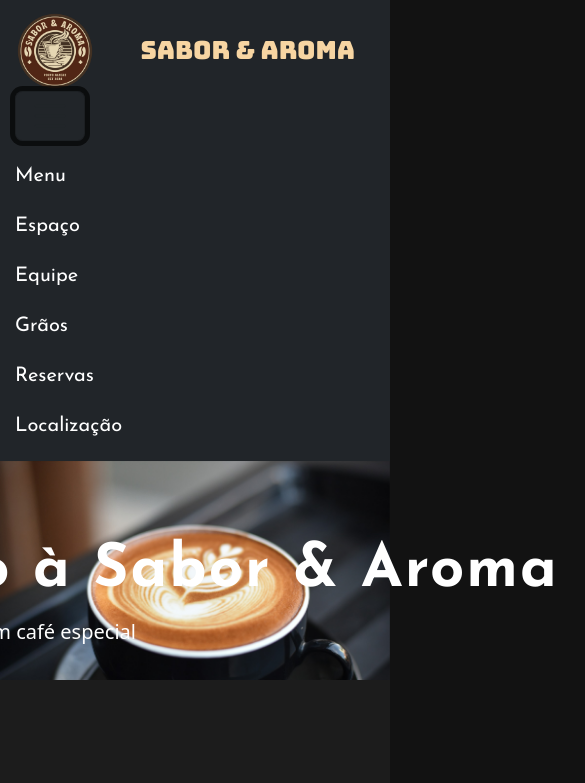
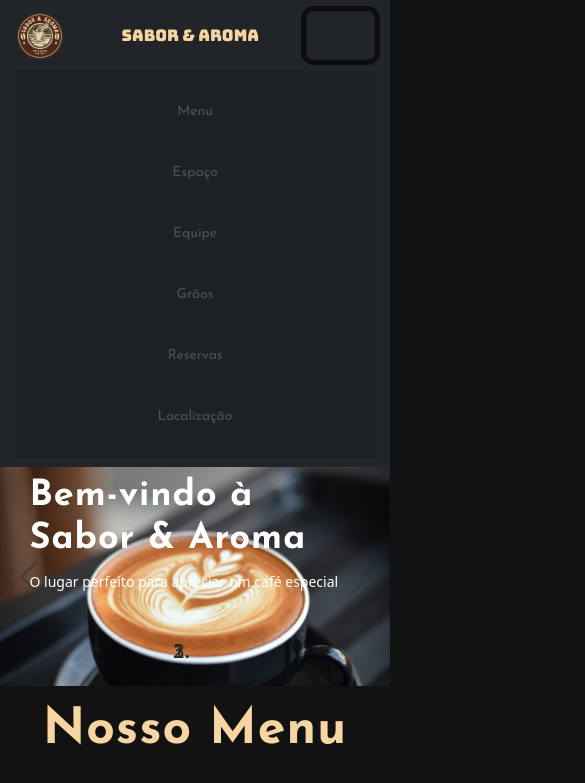
Before and after one commit to TaizaReis/Projeto-Cafeteria, a plain HTML site: page index.html in a window 390 px wide. Both pictures are taken after a click on the button "Toggle navigation". Shown: the top 783 px of the page, 585 px wide, since content can reach past the window. Drawn offline with nearby package versions, Linux system fonts and the light colour scheme.

Commit message:
Adicionando responsividade na navbar e header

```diff
--- a/css/style.css
+++ b/css/style.css
@@ -1,6 +1,4 @@
-/* ------------------------------- */
-/*----- Configurações Básicas -----*/
-/* --------------------------------- */
+/* ===================== CONFIGURAÇÕES GERAIS ===================== */
 
 * {
     margin: 0;
@@ -15,15 +13,14 @@ html {
     font-size: 20px;
     text-rendering: optimizeLegibility;
     -webkit-tap-highlight-color: #000;
+    scroll-behavior: smooth;
 }
 
 h1 {
     font-family: "Josefin Sans", sans-serif;
 }
 
-/* --------------------------------- */
-/*--------------- NAVBAR -----------*/
-/* --------------------------------- */
+/* ===================== NAVBAR ===================== */
 
 .logo-img {
     width: 80px;
@@ -31,7 +28,6 @@ h1 {
     vertical-align: text-top;
     }
 
-/* Título do site */
 .navbar-brand {
     font-family: "Bungee", sans-serif;
     color: #f7d5a2;
@@ -42,7 +38,6 @@ body {
     background-color: #121212;
 }
 
-/* Seções da navbar */
 .nav-link {
     color:#834a34;
     font-family: "Josefin Sans", sans-serif;
@@ -58,18 +53,74 @@ body {
     transition: color 0.3s ease, transform 0.3s ease;
 }
 
-/* Scroll suave ao clicar */
-html {
-    scroll-behavior: smooth;
+.navbar-nav {
+    margin-left: auto;
+  }
+
+/* ===================== RESPONSIVIDADE NAVBAR ===================== */
+
+@media (max-width: 992px) {
+
+.navbar-container {
+    flex-direction: column;
+    align-items: center;
+}
+
+.logo-img {
+    width: 60px;
+}
+
+.navbar-brand {
+    font-size: 18px;
+    margin: 0;
+}
+
+.menu-icon {
+    display: flex;
 }
 
 .navbar-nav {
-    margin-left: auto; /* Empurra os itens para a direita */
-  }
+    display: flex;
+    flex-direction: column;
+    align-items: center;
+    justify-content: center;
+    gap: 20px;
+    background-color: #121212;
+    width: 100%;
+    padding: 20px 0;
+    transition: opacity 0.3s ease-in-out;
+}
 
-/* ------------------------------- */
-/*------------- Hero Header --------*/
-/* --------------------------------- */
+.navbar-nav {
+    opacity: 0.2;
+}
+
+.menu-toggle:checked + .menu-icon + .navbar-nav {
+    opacity: 1;
+}
+
+.nav-link {
+    font-size: 18px;
+    padding: 10px;
+}
+}
+
+
+@media (max-width: 480px) {
+    .logo-img {
+        width: 50px;
+    }
+
+    .navbar-brand {
+        font-size: 16px;
+    }
+
+    .nav-link {
+        font-size: 14px;
+    }
+}
+
+/* ===================== HERO HEADER ===================== */
 
 header{
     position: relative;
@@ -96,24 +147,87 @@ p{
     z-index: 10;
 }
 
-/* Ajustes do carrossel */
 .carousel-inner {
-    background-color: #1c1c1c; /* Fundo escuro para o carrossel */
+    background-color: #1c1c1c;
     width: 100%;
     height: 700px;
 }
 
-/* Ajuste dos indicadores do carrossel */
-.carousel-indicators li {
-    background-color: #ffb84d; /* Laranja claro */
+.carousel-control-prev-icon,
+.carousel-control-next-icon {
+    filter: invert(80%);
 }
 
-.carousel-control-prev-icon,
-.carousel-control-next-icon {
-    filter: invert(80%); /* Ajuste para contraste nos ícones do carrossel */
+@media (max-width: 992px) {
+
+    header{
+        width: 100%;
+        height: auto;
+        min-height: auto;
+    }
+
+    .hero-text-box {
+        width: 80%;
+        top: 30%;
+    }
+
+    h2 {
+        font-size: 48px;
+        letter-spacing: 1.5px;
+    }
+
+    p {
+        font-size: 16px;
+    }
+
+    .carousel-inner {
+        width: 100%;
+        height: auto;
+        min-height: auto;
+    }
 }
 
-/* Menu de itens */
+@media (max-width: 480px) {
+
+    header{
+        width: 100%;
+        height: auto;
+        min-height: auto;
+    }
+
+    .hero-text-box {
+        width: 90%;
+        top: 35%;
+        padding: 10px;
+    }
+
+    h2 {
+        font-size: 36px;
+        letter-spacing: 1px;
+    }
+
+    p {
+        font-size: 14px;
+    }
+
+    .carousel-inner {
+        background-color: #1c1c1c;
+        width: 100%;
+        height: auto; /* Ajusta automaticamente à altura do conteúdo */
+        min-height: auto; /* Define uma altura mínima */
+    }
+
+    #carouselCardapio{
+        width: 100%;
+        height: auto; /* Ajusta automaticamente à altura do conteúdo */
+        min-height: auto; /* Define uma altura mínima */
+    }
+}
+
+
+
+
+/* ===================== SESSÃO DE MENU ===================== */
 .sessão-menu h2 {
     font-family: 'Josefin Sans', sans-serif;
     padding: 15px;
@@ -650,6 +764,12 @@ button:hover {
     background-color: #1c1c1c;
 }
 
+.py-5{
+    background-color: #1c1c1c;
+    padding-top: 3rem !important;
+    padding-bottom: 3rem !important;
+}
+
 .sessao-localizacao {
     padding: 40px 20px;
     border-top: 2px solid #333;
@@ -670,7 +790,7 @@ button:hover {
     color: #858585;
     line-height: 1.6;
     text-align: center;
-    margim-top: 30px;
+    margin-top: 30px;
 }
 
 /* Estilo do mapa (iframe) */
--- a/index.html
+++ b/index.html
@@ -451,7 +451,7 @@
 
       <!-- Sessão de Endereço e Localização -->
 
-       <section id="localizacao" class="sessao-localizacao py-5 bg-light">
+       <section id="localizacao" class="sessao-localizacao py-5">
           <div class="container-localizacao">
             <div class="row text-center">
               <!-- Endereço -->
```
